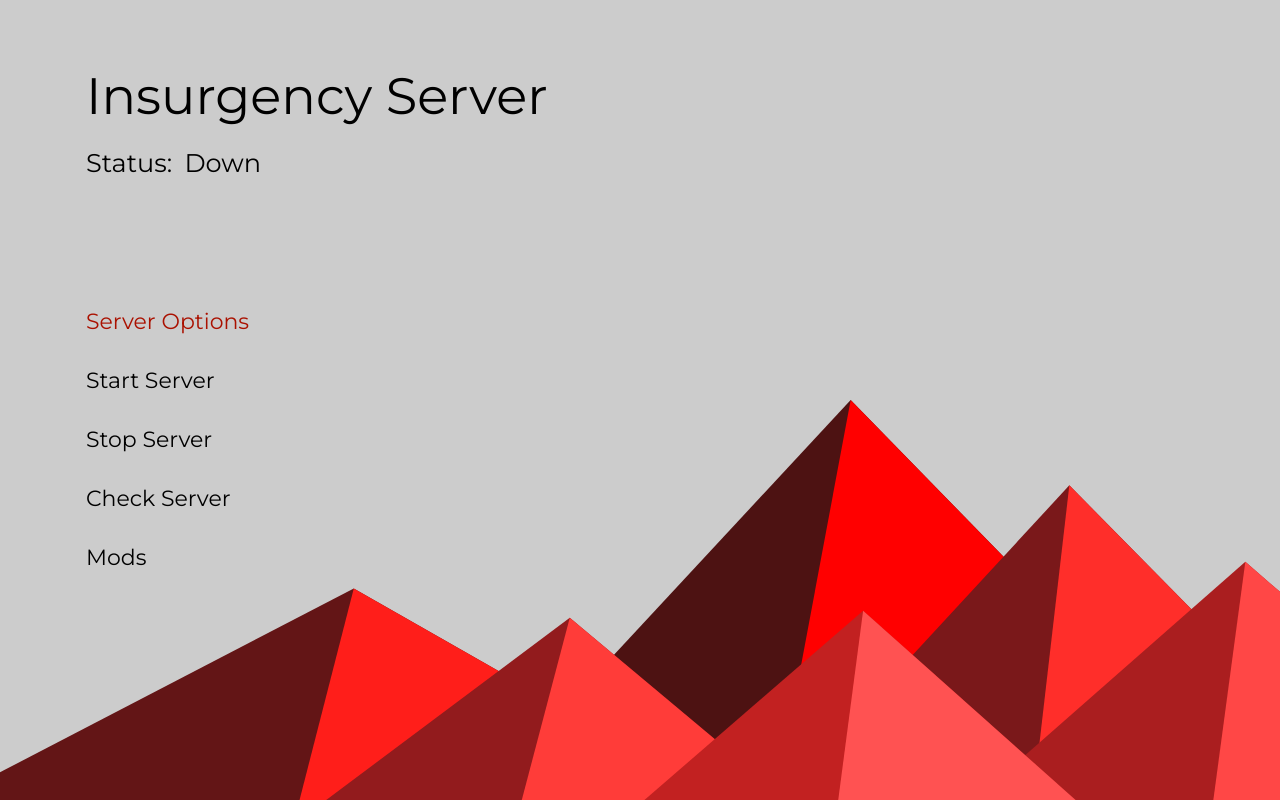
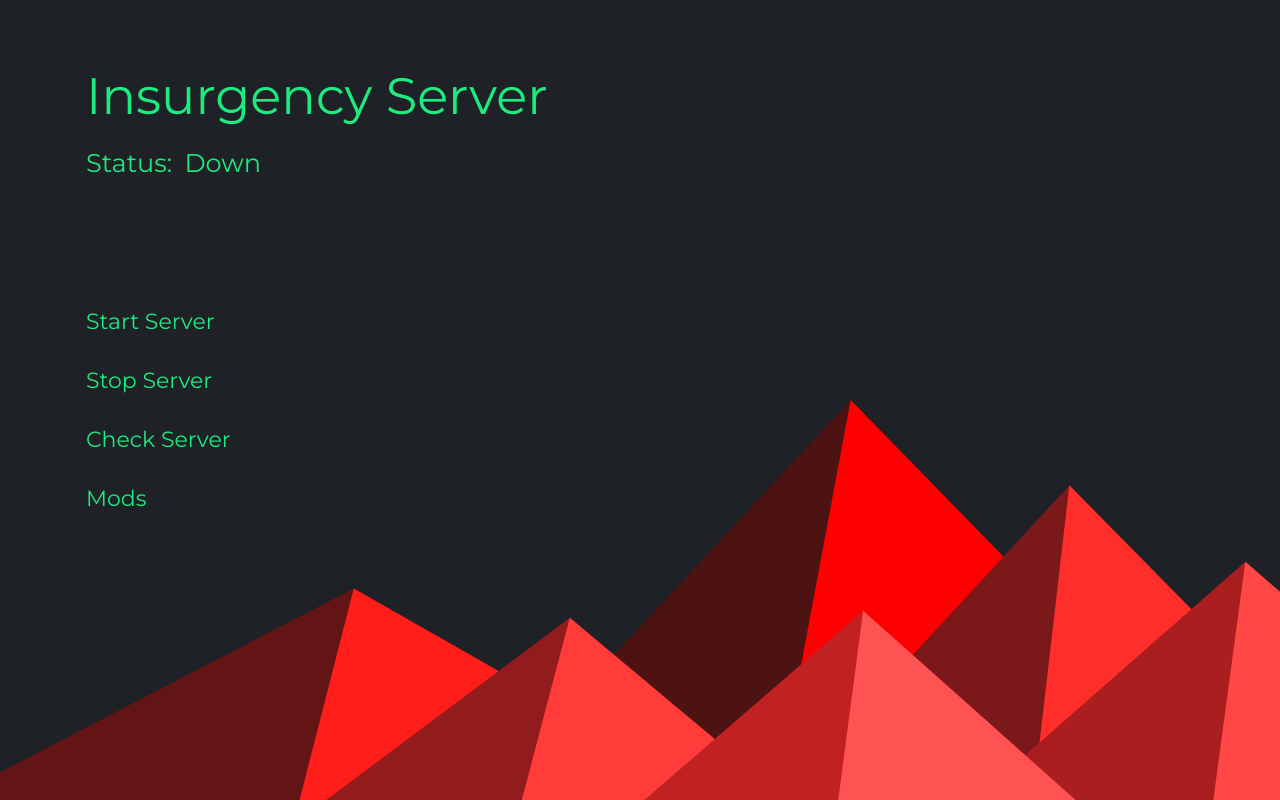
Before and after one commit to Shoblik/Insurgency, a PHP site: page / in a window 1280 px wide. Run offline with PHP 8.4, Linux system fonts and the light colour scheme; data that the repository does not hold is empty.

Commit message:
changed the colors

```diff
--- a/public/css/style.css
+++ b/public/css/style.css
@@ -8,21 +8,19 @@ body {
     font-family: Montserrat,sans-serif;
     margin: 0;
     padding: 0;
-    color: white;
+    color: #1CEB7F;
 }
 main h1 {
     position: relative;
     font-size: 4vw;
     text-align: center;
     font-weight: 100;
-    color: black;
     margin-bottom: 16px;
 }
 main h2 {
     position: relative;
     font-size: 2vw;
     font-weight: 100;
-    color: black;
     text-align: left;
     display: inline-block;
     margin: 0 0 0 0;
@@ -35,7 +33,6 @@ main h2 {
     border: 6px solid transparent;
     background-color: rgba(255, 255, 255, .8);
     box-shadow: 6px 5px 5px grey;
-    color: black;
 }
 .standard-btn:hover {
     cursor:pointer
@@ -62,20 +59,12 @@ sidebar {
     background-color: #aa1100;
     color: white;
 }
-.item-container > div:first-child > p:hover {
-    cursor: pointer;
-    background-color: initial;;
-}
-.item-container > div:first-child > p {
-    color: #aa1100;
-}
 .item-container > div > p,
 .mod-item p{
     padding: 16px;
     text-align: left;
     transition: .4s;
     font-size: 22px;
-    color: black;
 }
 .status {
     color: #aa1100;
--- a/public/index.php
+++ b/public/index.php
@@ -5,9 +5,9 @@
     <title>Simon's Insurgency Server</title>
     <meta name="description" content="Simon Hoblik's Dedicated Insurgency Server">
     <meta name="viewport" content="width=device-width, initial-scale=1">
-    <link rel="stylesheet" href="./css/style.css?ver=1.1" />
+    <link rel="stylesheet" href="./css/style.css?ver=1.2" />
     <script src="https://code.jquery.com/jquery-3.6.0.min.js" integrity="sha256-/xUj+3OJU5yExlq6GSYGSHk7tPXikynS7ogEvDej/m4=" crossorigin="anonymous"></script>
-    <script src="./js/main.js?ver=1.2"></script>
+    <script src="./js/main.js?ver=1.3"></script>
     <link rel="preconnect" href="https://fonts.gstatic.com">
     <link href="https://fonts.googleapis.com/css2?family=Montserrat:wght@400;800&display=swap" rel="stylesheet"></head>
 <body>
@@ -38,9 +38,6 @@
         </div>
         <div class="content">
             <div class="item-container">
-                <div>
-                    <p>Server Options</p>
-                </div>
                 <div onclick="server.startServer();">
                     <p>Start Server</p>
                 </div>
```
Also changed, not shown: public/img/nice-colors-background.svg, 1 other file.
